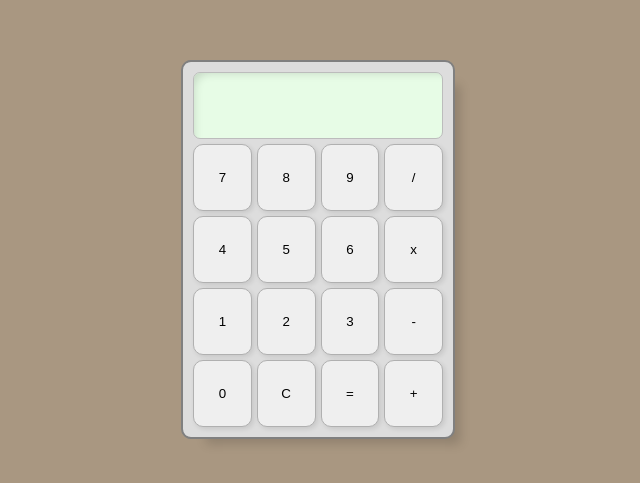
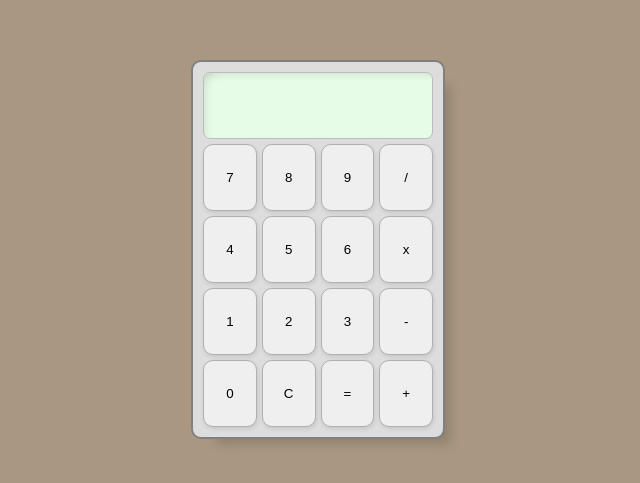
Before and after one commit to janerik321/JSBasic4-DOMManipulation, a plain HTML site: page index.html in a window 1280 px wide. Shown: the part 151-634 px from the top of the page, without its empty margins (322-962 px from the left). Drawn offline with Linux system fonts and the light colour scheme; a web font is replaced by a local one.

Commit message:
More pPolish

```diff
--- a/style.css
+++ b/style.css
@@ -12,7 +12,7 @@ body {
 }
 
 #calculator {
-  max-width: 250px;
+  max-width: 230px;
   border: 2px solid gray;
   background-color: #dddddd;
   display: grid;
@@ -26,7 +26,7 @@ body {
 button {
   border-radius: 10px;
   border: 1px solid rgb(176, 176, 176);
-  box-shadow: 2px 2px 5px hsla(0, 0%, 0%, 10%);
+  box-shadow: 1px 2px 4px hsla(0, 0%, 0%, 10%);
 }
 button:active {
   background-color: rgb(193, 193, 193);
```
